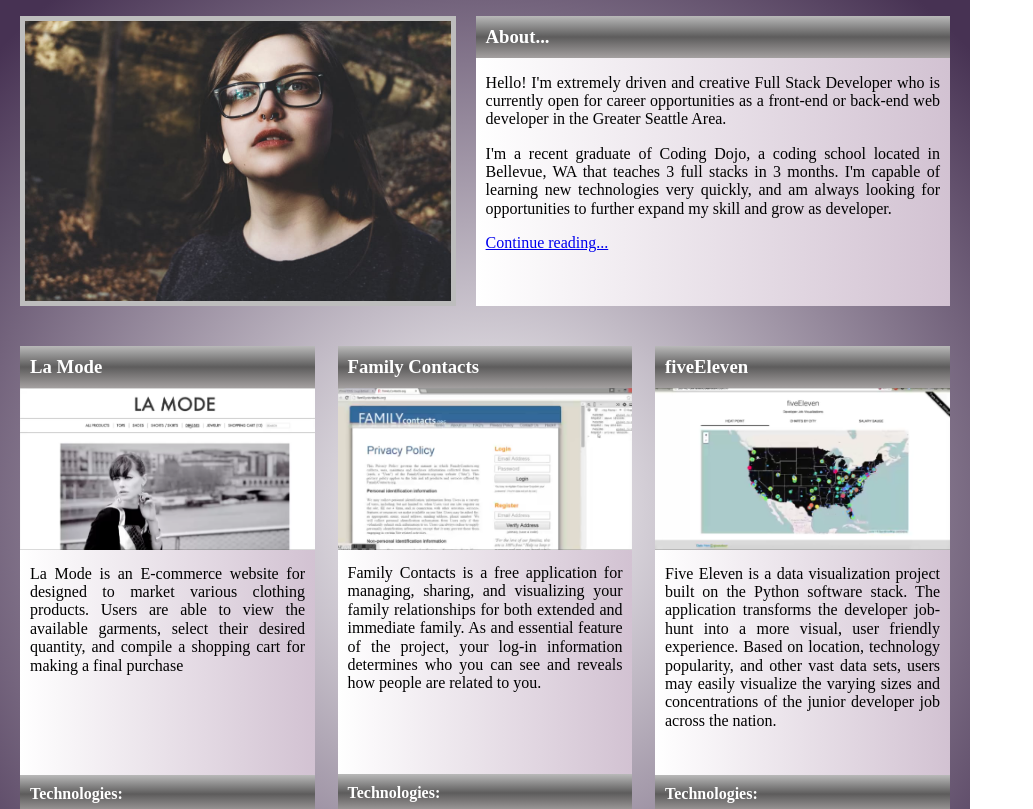
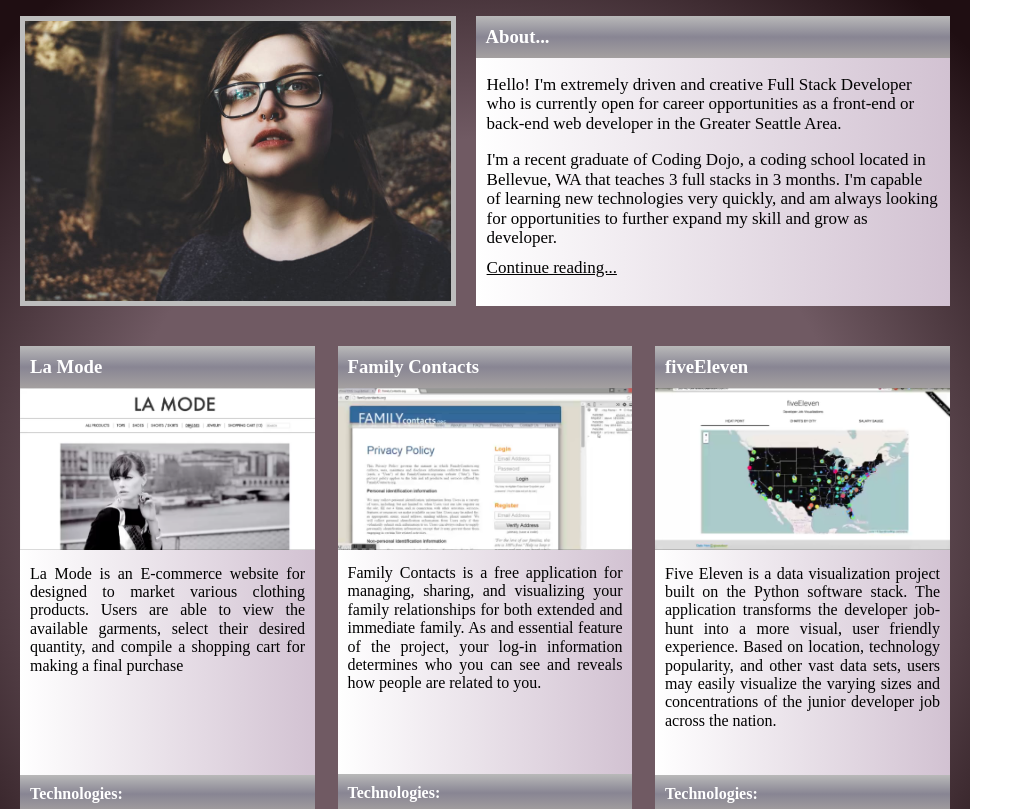
Before and after one commit to higashizono33/Web-Fundamental, a plain HTML site: page CSS/css_copy_portfolio/index.html in a window 1280 px wide. Shown: the part 54-863 px from the top of the page, without its empty margins (0-1033 px from the left). Drawn offline with Linux system fonts and the light colour scheme.

Commit message:
updated css_copy_portfolio

```diff
--- a/CSS/css_copy_portfolio/index.html
+++ b/CSS/css_copy_portfolio/index.html
@@ -30,7 +30,7 @@
         <div class="main_container">
             <div class="content">
                 <h3>La Mode</h3>
-                <img src="Portfolio_images/lamode.png" alt="app_lamode">
+                <img src="Portfolio_images/lamode.png" alt="photo_lamode">
                 <p>La Mode is an E-commerce website for designed to market various clothing products. Users are able to view the available garments,
                 select their desired quantity, and compile a shopping cart for making a final purchase</p>
                 <h4>Technologies:</h4>
@@ -50,7 +50,7 @@
             </div>
             <div class="content">
                 <h3>Family Contacts</h3>
-                <img src="Portfolio_images/familycontacts.png" alt="app_familycontacts">
+                <img src="Portfolio_images/familycontacts.png" alt="photo_familycontacts">
                 <p>Family Contacts is a free application for managing, sharing, and visualizing your family relationships for both extended and immediate family.
                 As and essential feature of the project, your log-in information determines who you can see and reveals how people are related to you.</p>
                 <h4>Technologies:</h4>
@@ -70,7 +70,7 @@
             </div>
             <div class="content">
                 <h3>fiveEleven</h3>
-                <img src="Portfolio_images/fiveEleven.png" alt="app_fiveeleven">
+                <img src="Portfolio_images/fiveEleven.png" alt="photo_fiveeleven">
                 <p>Five Eleven is a data visualization project built on the Python software stack. The application transforms the developer job-hunt into a more visual,
                 user friendly experience. Based on location, technology popularity, and other vast data sets, users may easily visualize the varying sizes and concentrations
                 of the junior developer job across the nation.</p>
--- a/CSS/css_copy_portfolio/styles.css
+++ b/CSS/css_copy_portfolio/styles.css
@@ -2,13 +2,9 @@
     outline: 1px dotted red;
 } */
 
-p {
-    text-align: justify;
-}
-
 .wrapper {
     width: 970px;
-    background: radial-gradient(circle, rgba(255,255,255,1) 0%, rgba(71,50,83,1) 90%);
+    background: radial-gradient(circle, rgba(112,90,99,1) 50%, rgba(31,14,18,1) 90%);
 }
 
 .header {
@@ -52,17 +48,21 @@ p {
     color: white;
     margin: 0;
     padding: 10px;
-    background: linear-gradient(360deg, rgba(164,160,160,1) 0%, rgba(93,92,92,1) 50%, rgba(185,185,185,1) 100%);
+    background: linear-gradient(360deg, rgba(164,160,160,1) 0%, rgba(136,133,147,1) 50%, rgba(185,185,185,1) 100%);
 }
 
 .about p {
-    margin-left: 10px;
-    margin-right: 10px;
+    margin-left: 11px;
+    margin-right: 11px;
+    margin-bottom: 10px;
+    font-size: 17px;
 }
 
 .about a {
-    margin-left: 10px;
-    margin-right: 10px;
+    margin-left: 11px;
+    margin-right: 11px;
+    font-size: 17px;
+    color: black;
 }
 
 .main_container {
@@ -84,7 +84,8 @@ p {
     color: white;
     margin: 0px;
     padding: 10px;
-    background: linear-gradient(360deg, rgba(164,160,160,1) 0%, rgba(93,92,92,1) 50%, rgba(185,185,185,1) 100%);    color: white;
+    background: linear-gradient(360deg, rgba(164,160,160,1) 0%, rgba(136,133,147,1) 50%, rgba(185,185,185,1) 100%);
+    color: white;
 }
 
 .content > img {
@@ -95,6 +96,7 @@ p {
     height: 200px;
     margin: 0;
     padding: 10px;
+    text-align: justify;
 }
 
 .content h4 {
@@ -102,12 +104,14 @@ p {
     color: white;
     margin: 0px;
     padding: 10px;
-    background: linear-gradient(360deg, rgba(164,160,160,1) 0%, rgba(93,92,92,1) 50%, rgba(185,185,185,1) 100%);    color: white;
+    background: linear-gradient(360deg, rgba(164,160,160,1) 0%, rgba(136,133,147,1) 50%, rgba(185,185,185,1) 100%);
+    color: white;
 }
 
 .icon_container {
     display: flex;
     flex-wrap: wrap;
+    padding: 0 7px 0 7px;
 }
 
 .icon_container img {
@@ -138,11 +142,13 @@ p {
 
 .contact {
     margin: 10px auto;
+    padding-top: 10px;
     text-align: center;
 }
 
 .icon {
     margin-bottom: 20px;
+    padding-bottom: 5px;
     display: flex;
     justify-content: center;
     align-items: center;
```
